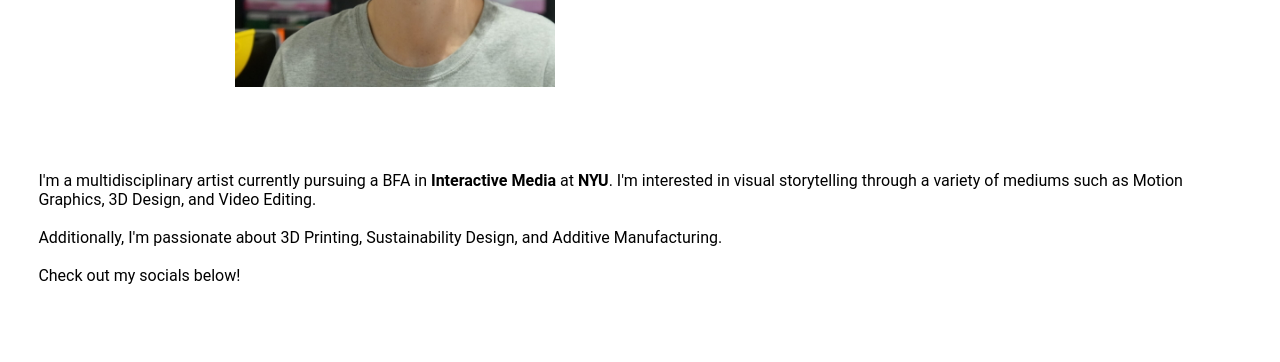
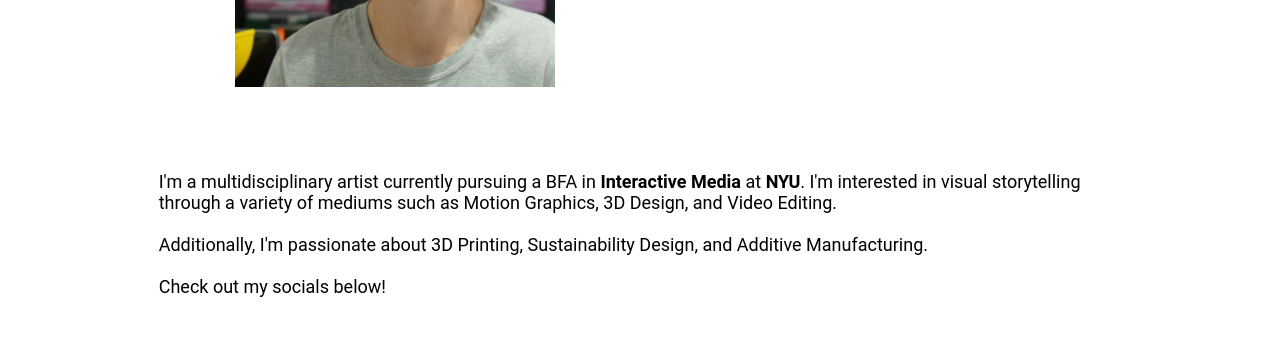
Before and after one commit to thomasmccluskey/test, a plain HTML site: page about.html in a window 1280 px wide. Shown: the part 371-733 px from the top of the page. Drawn offline with Linux system fonts and the light colour scheme.

Commit message:
commit 2

```diff
--- a/about.html
+++ b/about.html
@@ -40,12 +40,14 @@
                 </div>
             </div>
 
+            <div class="about-desc-container">
                 <div class="mobile-about-description">
                     <p>I'm a multidisciplinary artist currently pursuing a BFA in <strong>Interactive Media</strong> at
                         <strong>NYU</strong>. I'm interested in visual storytelling through a variety of mediums such as
                         Motion Graphics, 3D Design, and Video Editing. <br> <br>
 
-                    Additionally, I'm passionate about 3D Printing, Sustainability Design, and Additive Manufacturing.
+                        Additionally, I'm passionate about 3D Printing, Sustainability Design, and Additive
+                        Manufacturing.
                         <br> <br>
 
                         Check out my socials below!
@@ -53,10 +55,12 @@
                 </div>
             </div>
 
+        </div>
+
         <footer>
             <div class="desk-socialbar">
-                <a href="https://www.instagram.com/thomaswm33""></a>
-            <img src=" assets/logos/instagram.png" class="mobile-icons">
+                <a href="https://www.instagram.com/thomaswm33">
+                    <img src=" assets/logos/instagram.png" class="mobile-icons"></a>
                 <a href="https://www.linkedin.com/in/thomas-mccluskey3/">
                     <img src="assets/logos/linkedin.png" class="mobile-icons"> </a>
             </div>
--- a/style.css
+++ b/style.css
@@ -181,9 +181,19 @@ p {
         font-weight: 700;
     }
 
+    .about-desc-container {
+        display: flex;
+        justify-content: center;
+        width: 100%;
+    }
+
     .mobile-about-description {
+        display: flex;
+        justify-content: center;
+        width: 80%;
         padding-top: 50px;
         font-family: 'Roboto', sans-serif;
+        font-size: 18px;
     }
 
 
```
Also changed, not shown: index.html (+1 -4 lines), 2 other files. Lines whose indentation alone changed are shown as unchanged.
